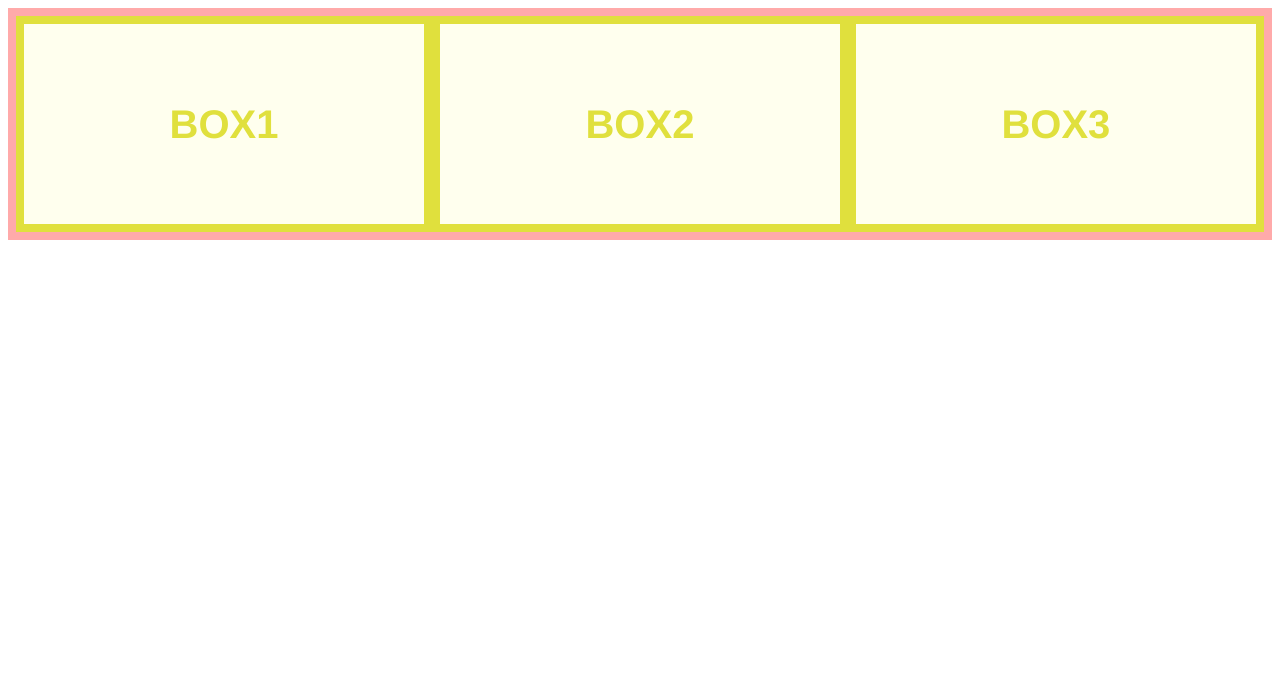
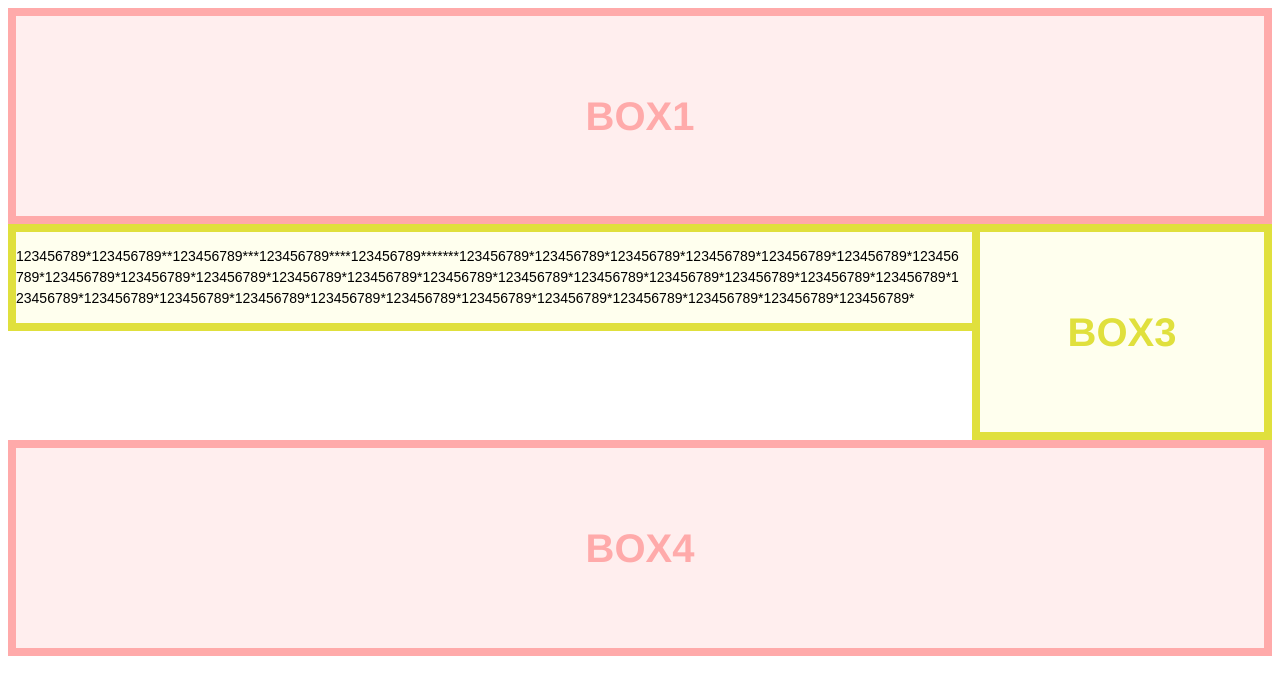
Before and after one commit to fe-backpackers/css-masters-1, a website: page src/index.html in a window 1280 px wide. Drawn offline with Linux system fonts and the light colour scheme.

Commit message:
feat: 1-4 박스의 너비를 지정

```diff
--- a/src/index.html
+++ b/src/index.html
@@ -6,25 +6,43 @@
     <title>Document</title>
     <link rel="stylesheet" href="./css/grid-guide.css" />
     <style>
+      .boxA {
+        border: none;
+        background: none;
+        line-height: normal;
+        text-align: left;
+      }
+
       .boxA:after {
         content: "";
         display: block;
         clear: both;
       }
 
-      .box1,
-      .box2,
+      .box2 {
+        float: left;
+        width: 100%;
+        margin-right: -300px;
+        overflow-wrap: break-word;
+        padding-right: 300px;
+      }
+
       .box3 {
-        float: left;
-        width: 33.33%;
+        float: right;
+        width: 300px;
       }
     </style>
   </head>
   <body>
+    <div class="box1">BOX1</div>
     <div class="boxA">
-      <div class="box1">BOX1</div>
-      <div class="box2">BOX2</div>
+      <div class="box2">
+        <p>
+          123456789*123456789**123456789***123456789****123456789*******123456789*123456789*123456789*123456789*123456789*123456789*123456789*123456789*123456789*123456789*123456789*123456789*123456789*123456789*123456789*123456789*123456789*123456789*123456789*123456789*123456789*123456789*123456789*123456789*123456789*123456789*123456789*123456789*123456789*123456789*123456789*
+        </p>
+      </div>
       <div class="box3">BOX3</div>
     </div>
+    <div class="box4">BOX4</div>
   </body>
 </html>
```
